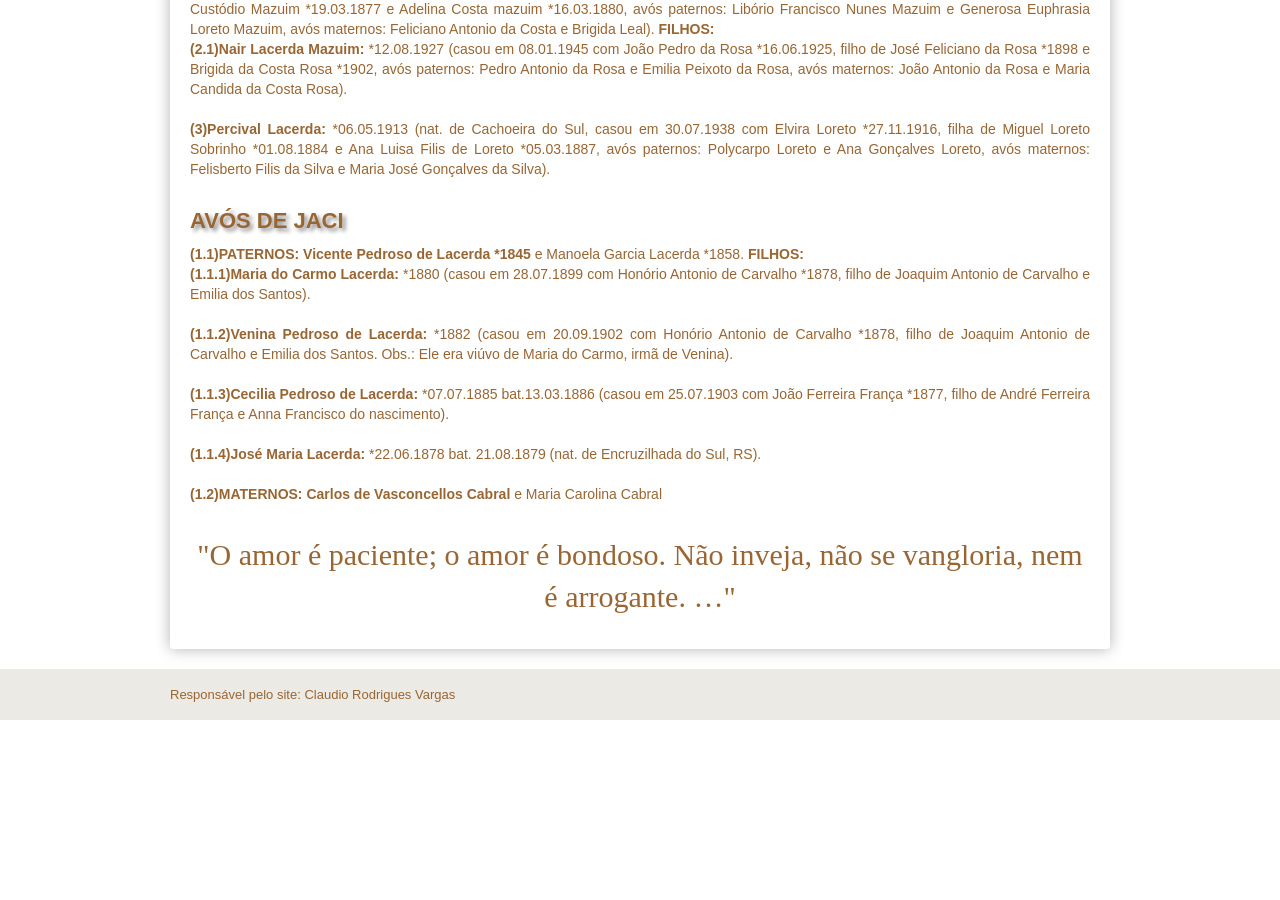
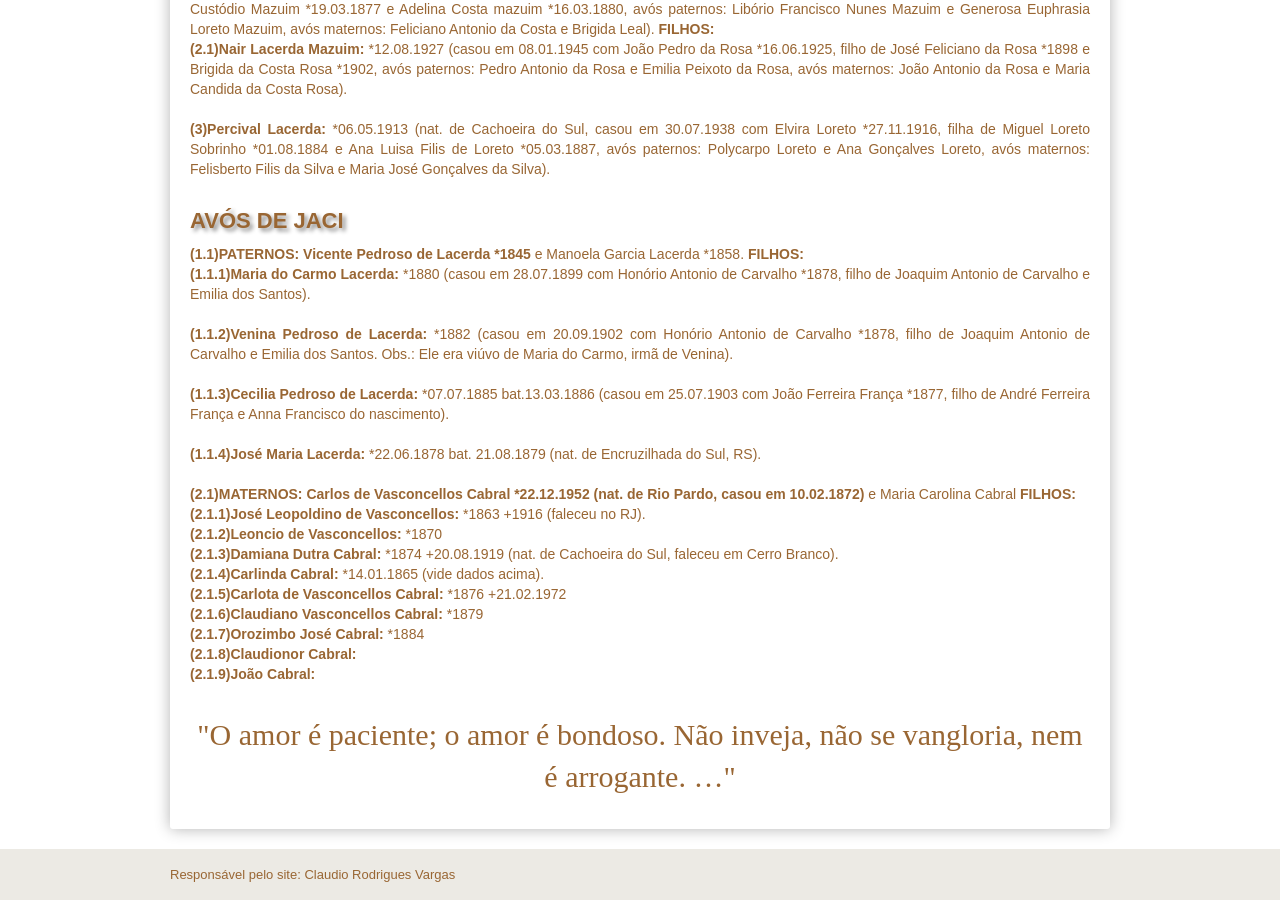
Before and after one commit to claudiovargas1955/claudiovargas1955.github.io, a Jekyll site: the page built from _pages/familia-lacerda.html, in a window 1280 px wide and 900 px high, scrolled down 759 px. Built offline with Jekyll 4.4.1, drawn with Linux system fonts in a browser that asks for light colours; some web fonts are replaced; before the commit the page ends 1479 px from its top, so only the background shows below that.

Commit message:
Update familia-lacerda.html

```diff
--- a/_pages/familia-lacerda.html
+++ b/_pages/familia-lacerda.html
@@ -136,7 +136,18 @@ maternos: Felisberto Filis da Silva e Maria José Gonçalves da Silva).<br><br>
 
   <b>(1.1.4)José Maria Lacerda: </b>*22.06.1878 bat. 21.08.1879 (nat. de Encruzilhada do Sul, RS). <br><br>
 
-<b>(1.2)MATERNOS: Carlos de Vasconcellos Cabral </b>e Maria Carolina Cabral <br><br>
+<b>(2.1)MATERNOS: Carlos de Vasconcellos Cabral *22.12.1952 (nat. de Rio Pardo, casou em 10.02.1872) </b>e Maria Carolina Cabral
+<b>FILHOS: </b><br>
+  <b>(2.1.1)José Leopoldino de Vasconcellos: </b>*1863 +1916 (faleceu no RJ).<br>
+  <b>(2.1.2)Leoncio de Vasconcellos: </b>*1870<br>
+  <b>(2.1.3)Damiana Dutra Cabral: </b>*1874 +20.08.1919 (nat. de Cachoeira do Sul, faleceu em Cerro Branco).<br>
+  <b>(2.1.4)Carlinda Cabral: </b>*14.01.1865 (vide dados acima).<br>
+  <b>(2.1.5)Carlota de Vasconcellos Cabral: </b>*1876 +21.02.1972<br>
+  <b>(2.1.6)Claudiano Vasconcellos Cabral: </b>*1879<br>
+  <b>(2.1.7)Orozimbo José Cabral: </b>*1884<br>
+  <b>(2.1.8)Claudionor Cabral: </b><br>
+  <b>(2.1.9)João Cabral: </b><br><br>
+
 
 
 <p style="text-align:center; color:#996633; font-size:30px; font-family: 'Rancho', cursive ">"O amor é paciente; o amor é bondoso. Não inveja, não se vangloria, nem é arrogante. …"</p>
```
